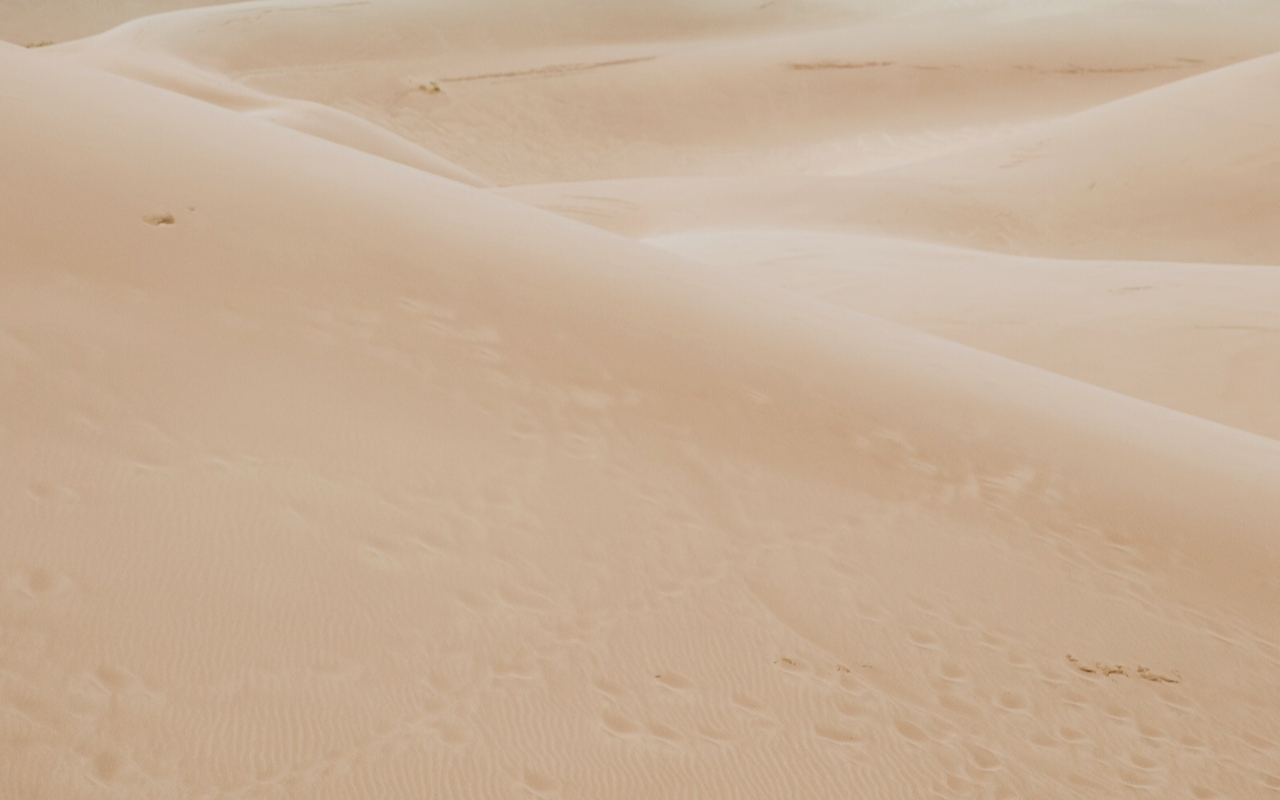
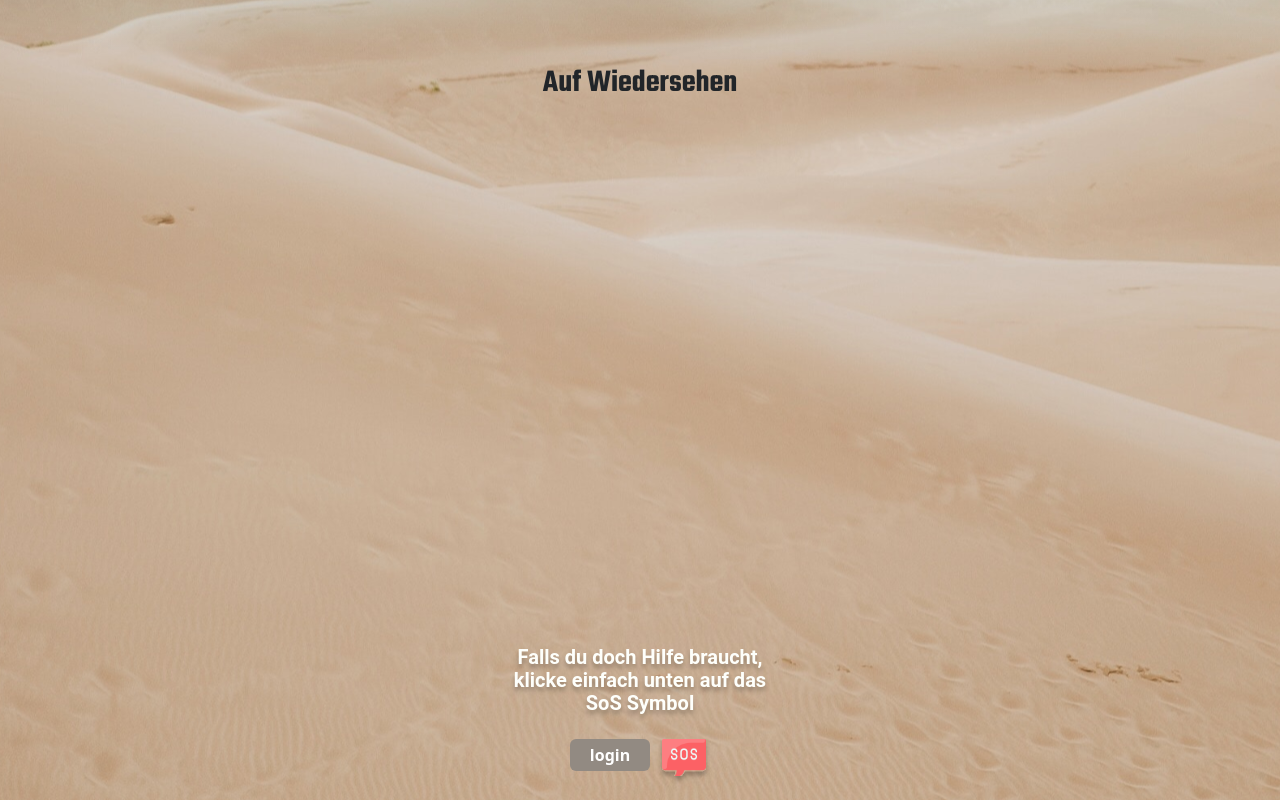
Before and after one commit to akolundzic/caya-client, a React (Create React App) app: page /logout in a window 1280 px wide. Before the commit this address had no page. Built offline with nearby package versions, Linux system fonts and the light colour scheme; no server answers.

Commit message:
logout page

```diff
--- a/src/App.css
+++ b/src/App.css
@@ -11,6 +11,11 @@ body {
 }
 #errorpic {
   background-image: url("./img/roboterfail.jpg");
+  background-position: center;
+  background-attachment: fixed;
+  background-size: contain;
+  background-repeat: no-repeat;
+  background-color: #ffffff;
 }
 
 .App {
@@ -25,7 +30,7 @@ body {
   flex-direction: column;
   justify-content: center;
   align-items: center;
-  margin-top: 13%;
+  margin-top: 5%;
   margin-bottom: 5%;
 }
 
@@ -63,7 +68,7 @@ input {
   flex-direction: row;
   align-items: center;
 }
-.icons {
+.icons{
   padding: 2%;
   display: flex;
   align-items: center;
@@ -87,7 +92,20 @@ button {
 button:hover {
   background-color: #0284c7; /* Green */
 }
-
+.textbox {
+  align-items: center;
+  margin-top: 40%;
+  justify-content: center;
+  top: 16.75rem;
+  font-family: "Roboto";
+  font-style: normal;
+  font-weight: 700;
+  font-size: 1.25rem;
+  line-height:1.438rem;
+  text-align: center;
+  color: #fefffb;
+  text-shadow: 0px 4px 4px rgba(0, 0, 0, 0.25);
+}
 /* .button {
   height: 2rem;
   width: 4rem;
@@ -178,14 +196,14 @@ p {
   position: absolute;
   text-align: center;
 }
-#errormessage {
+#errormessagepage {
   display: flex;
   justify-content: center;
   font-weight: 500;
-  color: #ffffff;
+  color: rgb(87, 170, 166);
   text-shadow: 0px 6px 6px rgba(0, 0, 0, 0.25);
-  font-size: xx-large;
-  margin-top: 20vh;
+  font-size: x-large;
+  /* margin-top: 20vh; */
   text-align: center;
 }
 
--- a/src/App.js
+++ b/src/App.js
@@ -6,6 +6,7 @@ import Login from "./components/Login";
 import Events from "./components/Events";
 import Signup from "./components/Signup";
 import Profile from "./components/Profile";
+import Logout from "./components/Logout";
 import "bootstrap/dist/css/bootstrap.min.css";
 import "font-awesome/css/font-awesome.min.css";
 
@@ -42,17 +43,12 @@ wvfXpqpZZVQGK6TAh5PVlGOfQNHSoD2xbE+QkPxCAFlNEevoEH3Sl0sibVcOQVnN"
         <Routes>
           <Route exact path="/About" element={<About />} />
           <Route path="/profile/:id" element={<Profile />} />
+          <Route exact path="/" element={<Login />} />
+          <Route exact path="/logout" element={<Logout />} />
+          <Route exact path="/events" element={<Events />} />
           <Route
             exact
-            path="/"
-            element={
-              <Login  />
-            }
-          />
-          <Route exact path="/Events" element={<Events />} />
-          <Route
-            exact
-            path="/Signup"
+            path="/signup"
             element={
               <Signup
                 inputsignup={inputsignup}
--- a/src/components/Errorhandler.js
+++ b/src/components/Errorhandler.js
@@ -7,21 +7,20 @@ const Errorhandler = ({ errorMessage }) => {
 
   useEffect(() => {
     setErrors(errorMessage);
-    // const timer = setTimeout(() => navigate("/"), 4000);
-    // return () => clearTimeout(timer);
+    const timer = setTimeout(() => navigate("/"), 4000);
+    return () => clearTimeout(timer);
   }, []);
 
   return (
     <>
-      <div className="">
+      <body id="errorpic">
         <h1 id="title">404</h1>
         {
-          <h1 id="errormessage">
-            {/* <h1 className=" align-middle text-center leading-10 text-3xl tracking-wider mt-12 "> */}
+          <h1 id="errormessagepage">
             {errors}
           </h1>
         }
-      </div>
+      </body>
     </>
   );
 };
--- a/src/components/Login.js
+++ b/src/components/Login.js
@@ -10,7 +10,6 @@ function Login() {
   //get props from form, save into setLogin = [email, password]
   const [inputlogin, setInputlogin] = useState({ email: "", password: "" });
   const [erroroutput, setErroroutput] = useState("");
-
   const navigate = useNavigate();
 
   const loginHandler = (e) => {
@@ -25,7 +24,6 @@ function Login() {
     e.preventDefault();
     if (inputlogin.email === "" || inputlogin.password === "") {
       setErroroutput("Please enter your email address and password.");
-
     } else {
       axios
         .post(urlheroku, {
@@ -41,7 +39,13 @@ function Login() {
   return (
     <div>
       <h1 id="title">CAYA</h1>
-      <p></p>
+
+      {/* <h1 className="text-red-800 text-center mt-4">Please enter your email address and password.</h1> */}
+      {erroroutput ? (
+        <h1 className="text-red-800 font-bold bg-white bg-opacity-50 bg-rounded text-center box-content  pl-2 pr-2  ml-2 mr-2">
+          {erroroutput}
+        </h1>
+      ) : null}
       <form className="loginForm ">
         <input
           className="p-2"
--- /dev/null
+++ b/src/components/Logout.js
@@ -0,0 +1,58 @@
+import React, { useEffect } from "react";
+import axios from "axios";
+import { Link, useNavigate } from "react-router-dom";
+import { RiH1 } from "react-icons/ri";
+
+const Logout = () => {
+  const urlheroku = `https://soab-app.herokuapp.com/auth/logout`;
+  const navigate = useNavigate();
+
+  useEffect(() => {
+    clearCookie();
+  }, []);
+
+  const clearCookie = async () => {
+    try {
+      await axios.get(urlheroku).then((response) => {
+        console.log(response);
+        // const timer = setTimeout(() => navigate("/"), 4000);
+        // return () => clearTimeout(timer);
+      });
+    } catch (err) {
+      console.log(err);
+    }
+  };
+
+  return (
+    <>
+      <h1 id="title">Auf Wiedersehen</h1>
+
+      <h1 className=" textbox ">
+        Falls du doch Hilfe braucht,
+        <br></br>
+        klicke einfach unten auf das
+        <br></br>
+        SoS Symbol
+      </h1>
+      <div className="justify-center flex mt-4">
+        <button className="login hover:bg-blue-500 text-white font-bold w-20 h-8 rounded-2  ">
+          <Link to="/">login</Link>
+        </button>
+        <div className="pl-2">
+          <img src={require("./SOS.svg")} alt="Notrufnummer" />
+          </div>
+      </div>
+
+      {/* <div className="flex-row">
+        <button>
+          <img src={require("./SOS.svg")} alt="Notrufnummer" />
+        </button>
+        <button className="login hover:bg-blue-500 text-white font-bold w-20 h-8 rounded-2  ">
+          <Link to="/login">login</Link>
+        </button>
+      </div> */}
+    </>
+  );
+};
+// mt-6 text-white font-bold justify-center align-center text-xl text-center p-4
+export default Logout;
--- a/src/components/Profile.js
+++ b/src/components/Profile.js
@@ -17,25 +17,25 @@ const Profile = () => {
   const navigate = useNavigate();
   const url = "https://soab-app.herokuapp.com/auth/users/" + id;
   // const testurl = `http://localhost:8000/auth/users` + id;
-  const error = "User account not found, please try again";
+  const error = "User account not found, please sign in or contact us. ";
 
   useEffect(() => {
     getUserdata();
   }, []);
 
-  const logoutHandler = (e) => {
-    e.preventDefault();
+  // const logoutHandler = (e) => {
+  //   e.preventDefault();
 
-    //   axios
-    //   .post("https://soab-app.herokuapp.com/auth/login", {
-    //     email: inputlogin.email,
-    //     password: inputlogin.password,
-    //   })
-    //   .then((response) => {
-    //   console.log(response.data.id);
-    // });
-    navigate("/");
-  };
+  //   //   axios
+  //   //   .post("https://soab-app.herokuapp.com/auth/login", {
+  //   //     email: inputlogin.email,
+  //   //     password: inputlogin.password,
+  //   //   })
+  //   //   .then((response) => {
+  //   //   console.log(response.data.id);
+  //   // });
+  //   navigate("/");
+  // };
 
   const getUserdata = async () => {
     await axios
@@ -135,7 +135,7 @@ const Profile = () => {
           {/* ---- */}
           <div className="flex justify-center ">
             <button className="  login hover:bg-blue-500 text-white font-bold w-20 h-8 rounded-2 mt-2 ">
-              <Link to="/" onClick={logoutHandler} type="submit">
+              <Link to="/logout"  type="submit">
                 logout
               </Link>
             </button>
```
